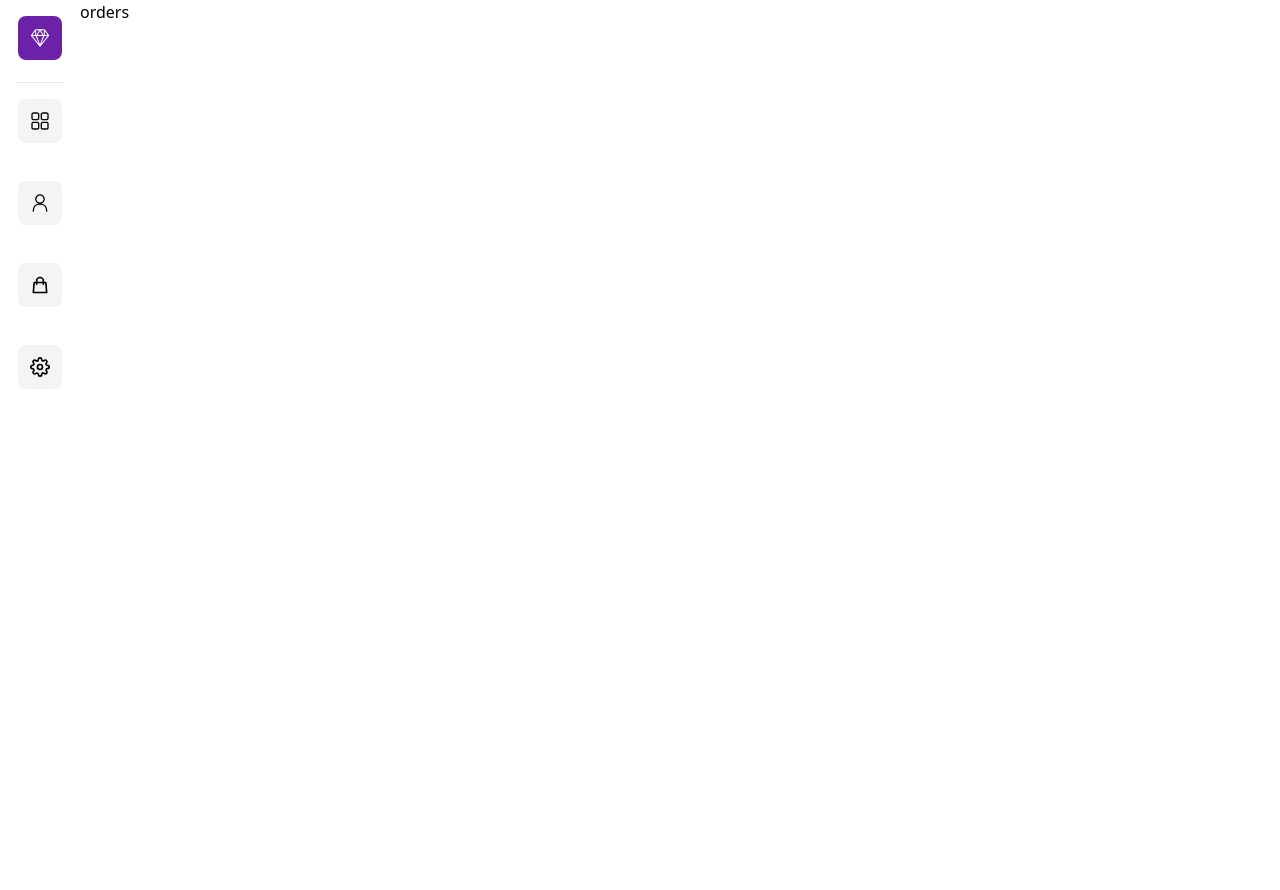
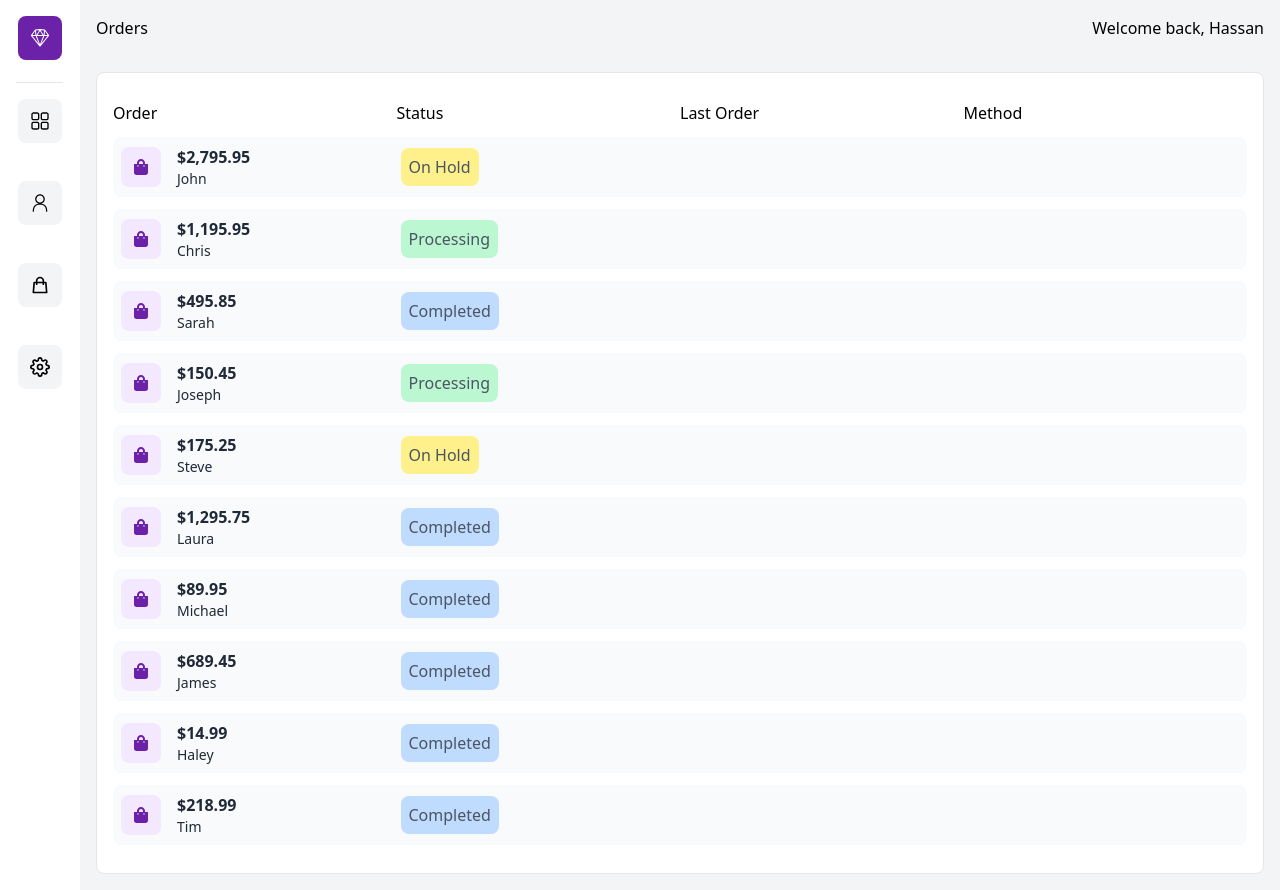
Before and after one commit to HassanShanJava/Nextjs-Chartjs-Dashboard, a Next.js app: page /orders in a window 1280 px wide. Before the commit the page ends 800 px from the top, so only its background shows below. Built offline with nearby package versions, Linux system fonts and the light colour scheme.

Commit message:
working on ordere page

```diff
--- a/pages/orders.jsx
+++ b/pages/orders.jsx
@@ -1,9 +1,62 @@
-import React from 'react'
+import React from "react";
+import { FaShoppingBag } from "react-icons/fa";
+import { BsThreeDotsVertical } from "react-icons/bs";
+import { data } from "../data/data";
 
 const orders = () => {
   return (
-    <div>orders</div>
-  )
-}
+    <div className="bg-gray-100 min-h-screen">
+      <div className="flex justify-between p-4">
+        <h2>Orders</h2>
+        <h2>Welcome back, Hassan</h2>
+      </div>
 
-export default orders
+      <div className="p-4 ">
+        <div className="p-4 w-full m-auto border rounded-lg overflow-y-auto bg-white ">
+          <div className="my-3 grid sm:grid-cols-3 md:grid-cols-4 grid-cols-2 items-center justify-between cursor-pointer">
+            <span>Order</span>
+            <span className="sm:text-left text-right">Status</span>
+            <span className="hidden md:grid">Last Order</span>
+            <span className="hidden sm:grid">Method</span>
+          </div>
+
+          <ul>
+            {data.map((order, id) => (
+              <li
+                key={id}
+                className="bg-gray-50 hover:bg-gray-100 rounded-lg my-3 p-2 grid md:grid-cols-4 sm:grid-cols-3 grid-cols-2 items-center justify-between cursor-pointer"
+              >
+                <div className="flex items-center">
+                  <div className="bg-purple-100 p-3 rounded-lg">
+                    <FaShoppingBag className="text-purple-800 " />
+                  </div>
+                  <div className="pl-4">
+                    <p className="text-gray-800 font-bold">
+                      ${order.total.toLocaleString()}
+                    </p>
+                    <p className="text-gray-800 text-sm ">{order.name.first}</p>
+                  </div>
+                </div>
+                <p className="text-gray-600 sm:text-left text-right">
+                  <span
+                    className={
+                      order.status == "Processing"
+                        ? "bg-green-200 p-2 rounded-lg"
+                        : order.status == "Completed"
+                        ? "bg-blue-200 p-2 rounded-lg"
+                        : "bg-yellow-200 p-2 rounded-lg"
+                    }
+                  >
+                    {order.status}
+                  </span>
+                </p>
+              </li>
+            ))}
+          </ul>
+        </div>
+      </div>
+    </div>
+  );
+};
+
+export default orders;
```
